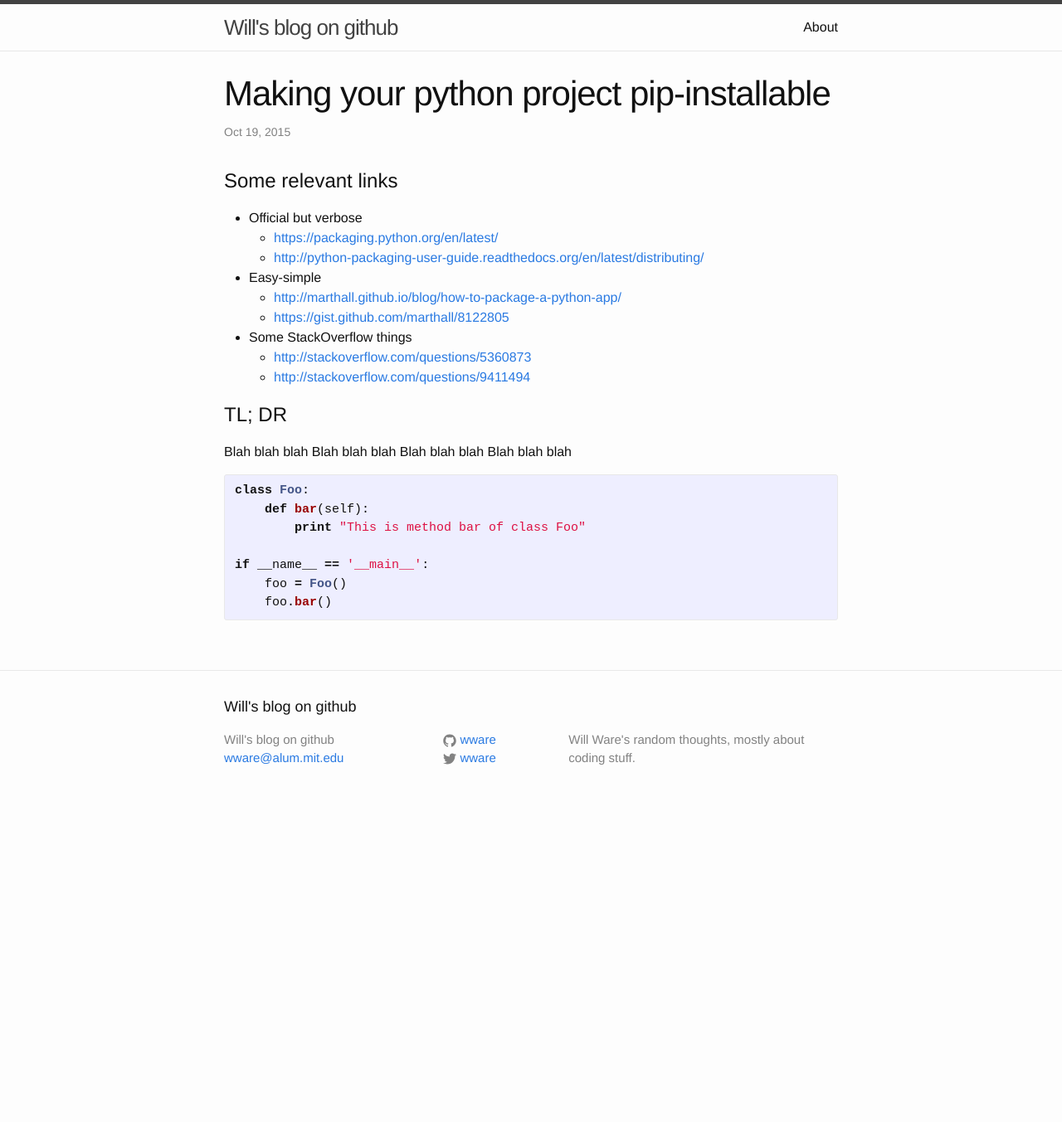
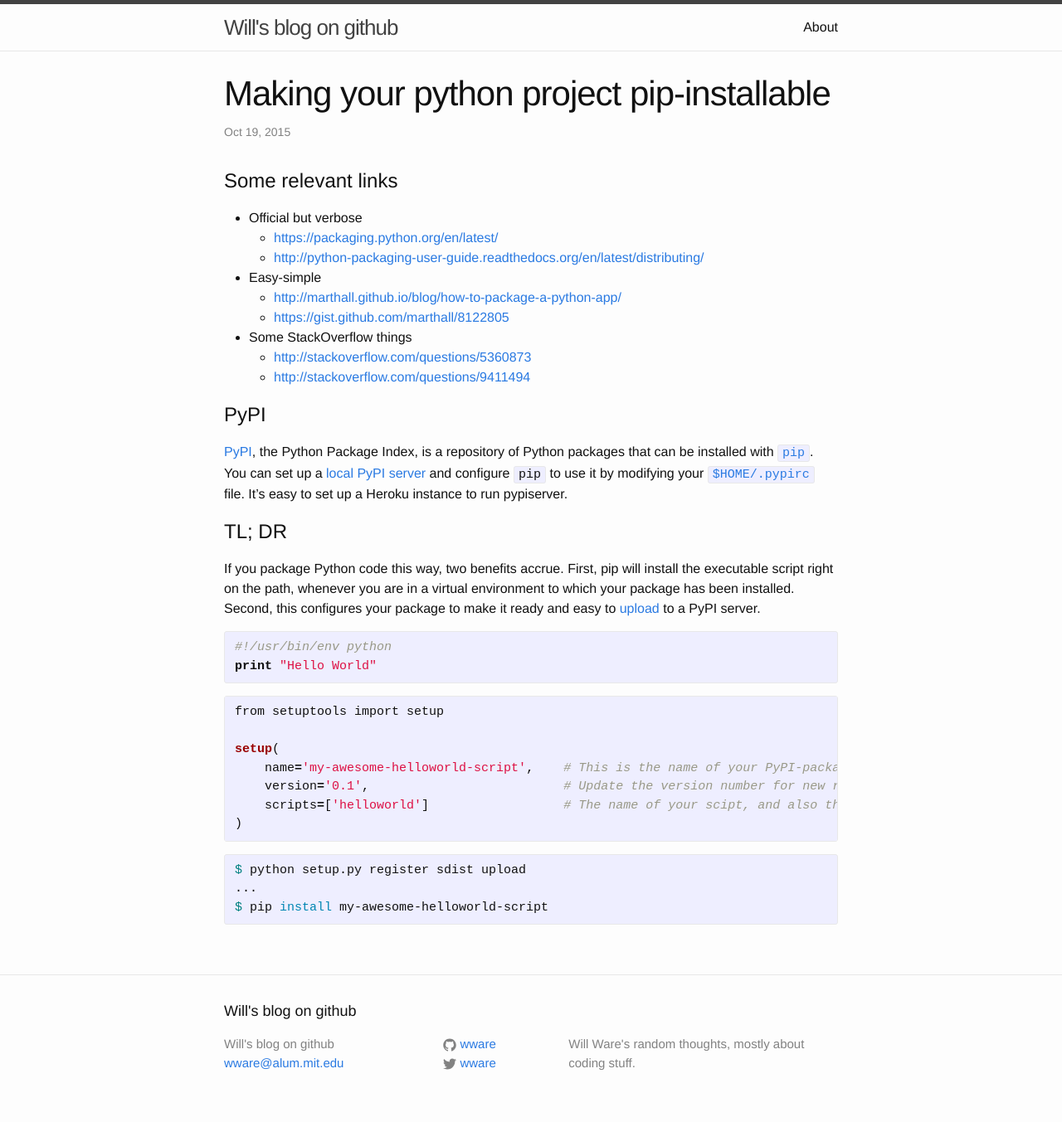
Before and after one commit to wware/wware.github.io, a Jekyll site: the page built from _posts/2015-10-19-python-package-fun.markdown, in a window 1280 px wide. Shown: the whole page at 83% size. Built offline with Jekyll 4.4.1, drawn with Linux system fonts in a browser that asks for light colours; before the commit the page ends 986 px from its top, so only the background shows below that.

Commit message:
more info

```diff
--- a/_posts/2015-10-19-python-package-fun.markdown
+++ b/_posts/2015-10-19-python-package-fun.markdown
@@ -25,21 +25,46 @@ Some relevant links
 [so1]: http://stackoverflow.com/questions/5360873
 [so2]: http://stackoverflow.com/questions/9411494
 
+PyPI
+====
+
+[PyPI][PyPI], the Python Package Index, is a repository of Python packages that can be
+installed with [`pip`][pip]. You can set up a [local PyPI server][local-pypi] and configure
+`pip` to use it by modifying your [`$HOME/.pypirc`][pypirc] file. It's easy to set up a
+Heroku instance to run pypiserver.
+
+[PyPI]: https://pypi.python.org/pypi
+[pip]: https://en.wikipedia.org/wiki/Pip_%28package_manager%29
+[local-pypi]: https://github.com/pypiserver/pypiserver
+[pypirc]: https://docs.python.org/2/distutils/packageindex.html#pypirc
 
 TL; DR
 ====
 
-Blah blah blah
-Blah blah blah
-Blah blah blah
-Blah blah blah
+If you package Python code this way, two benefits accrue. First, pip will install the
+executable script right on the path, whenever you are in a virtual environment to which
+your package has been installed. Second, this configures your package to make it ready
+and easy to [upload][upload] to a PyPI server.
+
+[upload]: https://docs.python.org/2/distutils/packageindex.html#the-upload-command
 
 {% highlight python %}
-class Foo:
-    def bar(self):
-        print "This is method bar of class Foo"
+#!/usr/bin/env python
+print "Hello World"
+{% endhighlight %}
 
-if __name__ == '__main__':
-    foo = Foo()
-    foo.bar()
+{% highlight python %}
+from setuptools import setup
+
+setup(
+    name='my-awesome-helloworld-script',    # This is the name of your PyPI-package.
+    version='0.1',                          # Update the version number for new releases
+    scripts=['helloworld']                  # The name of your scipt, and also the command you'll be using for calling it
+)
 {% endhighlight %}
+
+{% highlight bash %}
+$ python setup.py register sdist upload
+...
+$ pip install my-awesome-helloworld-script
+{% endhighlight %}
```
